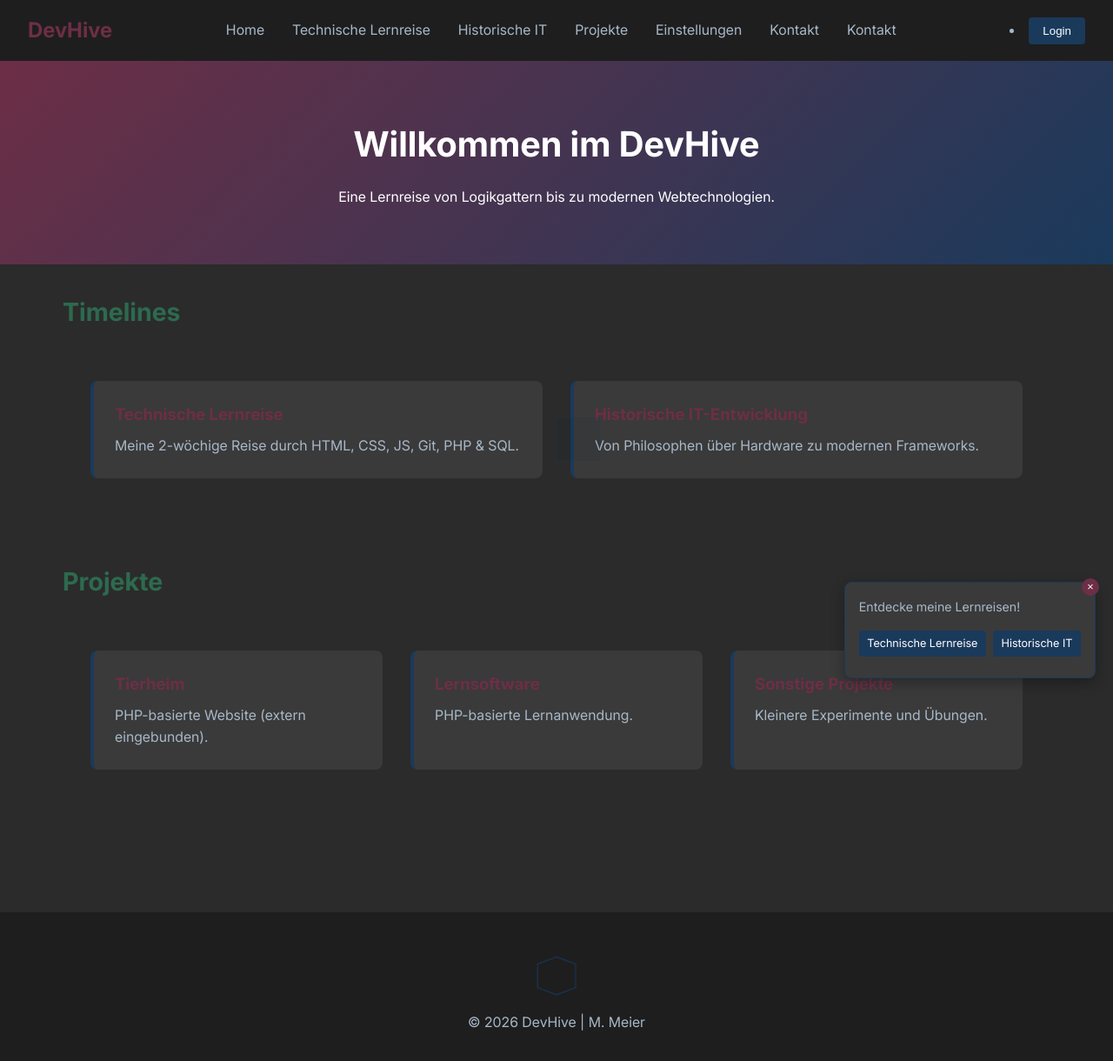
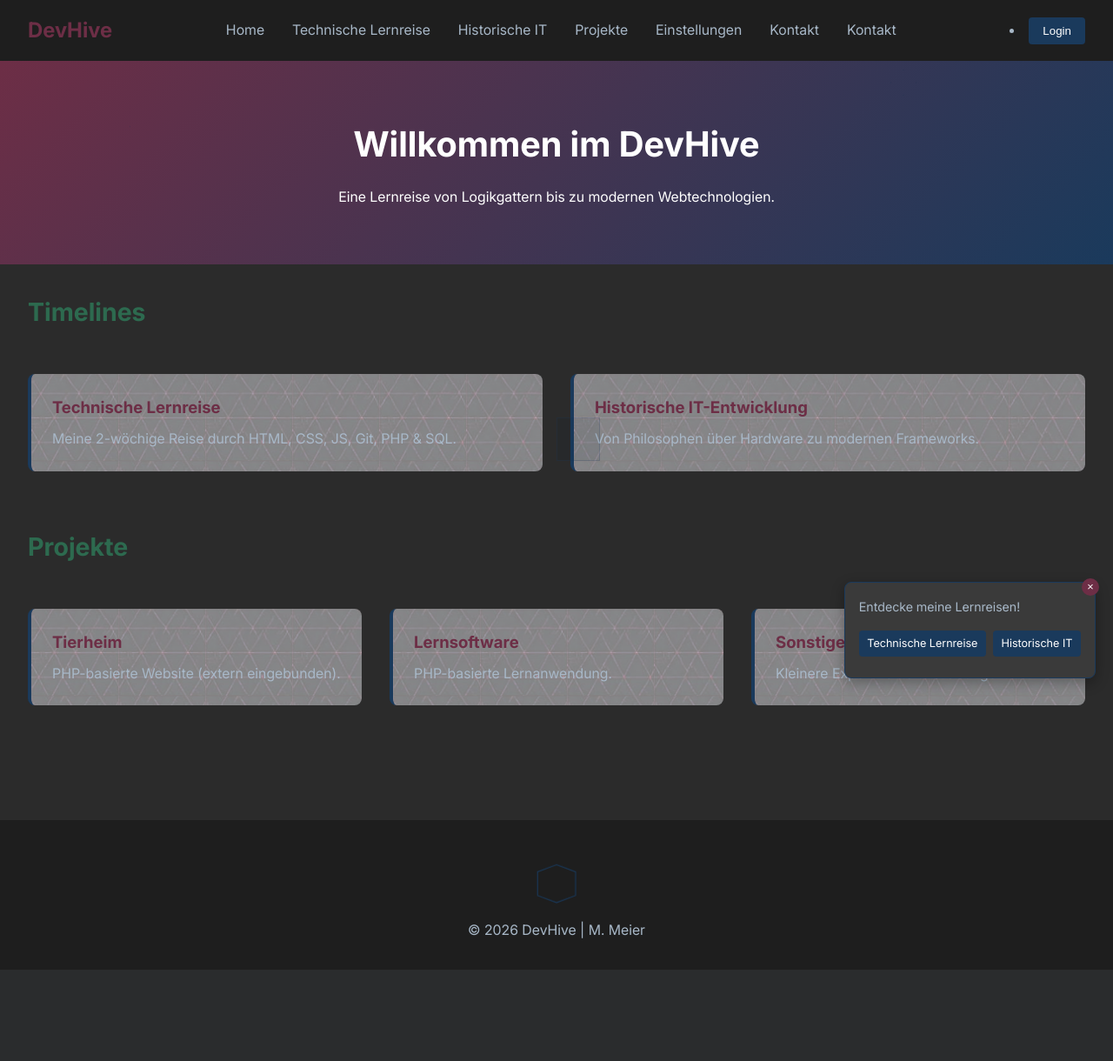
Before and after one commit to MMCodeMystic/devhive, a PHP site: page /index.php in a window 1280 px wide. Shown: the whole page at 87% size. After the commit the page ends 1115 px from the top, so only its background shows below. Run offline with PHP 8.4, Linux system fonts and the light colour scheme.

Commit message:
WIP: Login-Popup finalisiert, Known Issues dokumentiert (Burger-Menü, Theme, Timelines, Cards)

```diff
--- a/css/base.css
+++ b/css/base.css
@@ -31,6 +31,29 @@
 
 html {
     height: 100%;
+}
+
+body {
+    min-height: 100vh;
+    margin: 0;
+    padding: 0;
+    background: var(--bg);
+    color: var(--text);
+    line-height: 1.6;
+    transition: background 0.3s, color 0.3s;
+}
+/* ===== Body & HTML ===== */
+html, body {
+    height: 100%;
+    font-family: 'Inter', sans-serif;
+    background: var(--bg);
+    color: var(--text);
+    line-height: 1.6;
+}
+
+
+html {
+    height: 100%;
     font-family: 'Inter', sans-serif;
     background: var(--bg);
     color: var(--text);
@@ -38,10 +61,55 @@ html {
 }
 
 body {
-    min-height: 100vh;
+    min-height: 100vh; /* Mindesthöhe = Viewport-Höhe */
+    margin: 0;
+    padding: 0;
+    font-family: 'Inter', sans-serif;
+    background: var(--bg);
+    color: var(--text);
+    line-height: 1.6;
+    transition: background 0.3s, color 0.3s; /* Farbwechsel-Animation */
     display: flex;
     flex-direction: column;
 }
+
+/* Kachel-Hintergrund für gesamte Seite */
+body::before {
+    content: '';
+    position: fixed;
+    top: 0;
+    left: 0;
+    width: 100%;
+    height: 100%;
+    background:
+            linear-gradient(rgba(0, 0, 0, 0.1), rgba(0, 0, 0, 0.1)),
+            url('../assets/images/kachel_dark_01.png') repeat;
+    background-size: 200px 200px;
+    z-index: -1;
+    pointer-events: none;
+}
+
+.bright-mode body::before {
+    background:
+            linear-gradient(rgba(255, 255, 255, 0.1), rgba(255, 255, 255, 0.1)),
+            url('../assets/images/kachel_bright_01.png') repeat;
+    background-size: 200px 200px;
+}
+
+/* ===== Hero-Section (Farbverlauf + Zentrierung) ===== */
+.hero {
+    text-align: center;
+    padding: 4rem 2rem;
+    background: linear-gradient(135deg, var(--accent-red), var(--accent-blue));
+    color: white;
+}
+
+.hero h1 {
+    font-size: 2.5rem;
+    margin-bottom: 1rem;
+    text-align: center;
+}
+
 
 /* ===== Fonts ===== */
 @font-face {
--- a/css/cards.css
+++ b/css/cards.css
@@ -31,3 +31,18 @@
         padding: 1rem;
     }
 }
+
+/* ===== Kacheln für Cards ===== */
+.card {
+    background:
+            linear-gradient(rgba(255, 255, 255, 0.5), rgba(255, 255, 255, 0.5)),
+            url('../assets/images/kachel_dark_01.png') repeat;
+    background-size: 100px 100px;
+}
+
+.bright-mode .card {
+    background:
+            linear-gradient(rgba(220, 220, 220, 200), rgba(200, 200, 200, 0.7)),
+            url('../assets/images/kachel_bright_01.png') repeat;
+    background-size: 100px 100px;
+}
--- a/css/layout.css
+++ b/css/layout.css
@@ -3,7 +3,7 @@
     display: flex;
     justify-content: space-between;
     align-items: center;
-    padding: 1rem;
+    padding: 1rem 2rem;
     background: var(--nav-bg);
     position: sticky;
     top: 0;
@@ -24,6 +24,7 @@
     color: var(--accent-red);
 }
 
+/* ===== Burger-Menü ===== */
 .burger-menu {
     background: none;
     border: none;
@@ -60,6 +61,24 @@
     z-index: 99;
     overflow-y: auto;
 }
+@media (min-width: 769px) {
+    .burger-menu {
+        display: none;
+    }
+
+    .navbar {
+        display: flex !important;
+        position: static !important;
+        flex-direction: row !important;
+        justify-content: flex-end !important;
+        height: auto !important;
+        padding: 0 !important;
+        transform: none !important;
+        width: auto !important;
+        background: none !important;
+    }
+}
+
 
 .navbar.active {
     transform: translateX(0);
@@ -101,6 +120,22 @@
 .nav-links a:hover::after {
     width: 100%;
 }
+
+/* ===== Überschriften für Startseite ===== */
+.section-title {
+    color: var(--accent-green);
+    margin: 2rem 0 1rem 2rem; /* Abstand links und oben */
+    font-size: 1.8rem;
+    text-align: left;
+}
+
+@media (max-width: 768px) {
+    .section-title {
+        margin-left: 1rem;
+        margin-right: 1rem;
+    }
+}
+
 
 /* ===== Footer ===== */
 .footer {
--- a/header.php
+++ b/header.php
@@ -7,7 +7,7 @@
     <!-- Favicon für Dark Mode (Standard) -->
     <link id="favicon" rel="icon" href="assets/favicon/favicon-dark.ico" type="image/x-icon">
     <!-- CSS-Dateien -->
-    <link rel="stylesheet" href="css/style.css">
+
     <link rel="stylesheet" href="css/base.css">
     <link rel="stylesheet" href="css/layout.css">
     <link rel="stylesheet" href="css/components.css">
--- a/index.php
+++ b/index.php
@@ -4,7 +4,7 @@
     <meta charset="UTF-8">
     <meta name="viewport" content="width=device-width, initial-scale=1.0">
     <title>DevHive | Portfolio & Lernreise</title>
-    <link rel="stylesheet" href="css/style.css">
+
 </head>
 <body>
     <?php
@@ -20,7 +20,7 @@
         </section>
 
         <section id="timelines" class="section">
-            <h2>Timelines</h2>
+            <h2 class="section-title">Timelines</h2>
             <div class="cards">
                 <div class="card">
                     <h3>Technische Lernreise</h3>
@@ -36,7 +36,7 @@
         </section>
 
         <section id="projekte" class="section">
-            <h2>Projekte</h2>
+            <h2 class="section-title">Projekte</h2>
             <div class="cards">
                 <div class="card">
                     <h3>Tierheim</h3>
--- a/js/login.js
+++ b/js/login.js
@@ -4,6 +4,9 @@ document.addEventListener('DOMContentLoaded', () => {
     const passwordToggle = document.getElementById('password-toggle');
 
     if (passwordToggle && passwordInput) {
+        // Speichere das ursprüngliche HTML des Buttons
+        const originalHTML = passwordToggle.innerHTML;
+
         passwordToggle.addEventListener('mousedown', () => {
             passwordInput.type = 'text';
         });
--- a/js/main.js
+++ b/js/main.js
@@ -1,5 +1,5 @@
 document.addEventListener('DOMContentLoaded', () => {
-    // Theme-Toggle + Favicon-Wechsel
+    // ===== Theme-Toggle + Favicon-Wechsel =====
     const darkModeBtn = document.getElementById('dark-mode-btn');
     const brightModeBtn = document.getElementById('bright-mode-btn');
     const body = document.body;
@@ -37,7 +37,7 @@ document.addEventListener('DOMContentLoaded', () => {
         });
     }
 
-    // Login-Popup
+    // ===== Login-Popup =====
     const loginBtn = document.getElementById('login-btn');
     const loginPopup = document.getElementById('login-popup');
     const closeLoginBtn = document.getElementById('close-login');
@@ -52,23 +52,30 @@ document.addEventListener('DOMContentLoaded', () => {
         });
     }
 
-    // Passwort anzeigen/verstecken
+    // ===== Passwort anzeigen/verstecken (Hexagon bleibt erhalten) =====
     const passwordToggle = document.getElementById('password-toggle');
     const passwordInput = document.getElementById('password');
 
     if (passwordToggle && passwordInput) {
-        passwordToggle.addEventListener('click', () => {
-            if (passwordInput.type === 'password') {
-                passwordInput.type = 'text';
-                passwordToggle.textContent = '🙈';
-            } else {
-                passwordInput.type = 'password';
-                passwordToggle.textContent = '👁️';
-            }
+        passwordToggle.addEventListener('mousedown', () => {
+            passwordInput.type = 'text';
+        });
+
+        passwordToggle.addEventListener('mouseup', () => {
+            passwordInput.type = 'password';
+        });
+
+        // Für Touch-Geräte
+        passwordToggle.addEventListener('touchstart', () => {
+            passwordInput.type = 'text';
+        });
+
+        passwordToggle.addEventListener('touchend', () => {
+            passwordInput.type = 'password';
         });
     }
 
-    // Kontakt-Link in Navbar hinzufügen
+    // ===== Kontakt-Link in Navbar =====
     const navLinks = document.querySelector('.nav-links');
     if (navLinks) {
         const kontaktLink = document.createElement('li');
@@ -76,7 +83,7 @@ document.addEventListener('DOMContentLoaded', () => {
         navLinks.appendChild(kontaktLink);
     }
 
-    // Hexagon-Animation → Footer
+    // ===== Hexagon-Animation → Footer =====
     const hexagonAnimation = document.querySelector('.hexagon-animation');
     const footerHexagonContainer = document.querySelector('.footer-hexagon-container');
     if (hexagonAnimation && footerHexagonContainer) {
@@ -86,7 +93,7 @@ document.addEventListener('DOMContentLoaded', () => {
         }, 1500);
     }
 
-    // CTA-Popup
+    // ===== CTA-Popup =====
     const ctaPopup = document.getElementById('cta-popup');
     const ctaClose = document.getElementById('cta-close');
     if (ctaPopup && ctaClose) {
@@ -99,7 +106,7 @@ document.addEventListener('DOMContentLoaded', () => {
         });
     }
 
-    // Footer-Easter Egg
+    // ===== Footer-Easter Egg =====
     const footerHexagon = document.querySelector('.footer-hexagon');
     if (footerHexagon) {
         let clickCount = 0;
@@ -112,9 +119,10 @@ document.addEventListener('DOMContentLoaded', () => {
         });
     }
 
-    // Burger-Menü
+    // ===== Burger-Menü =====
     const burgerMenu = document.querySelector('.burger-menu');
     const navbar = document.querySelector('.navbar');
+
     if (burgerMenu && navbar) {
         burgerMenu.addEventListener('click', () => {
             const isExpanded = burgerMenu.getAttribute('aria-expanded') === 'true';
@@ -122,8 +130,9 @@ document.addEventListener('DOMContentLoaded', () => {
             navbar.classList.toggle('active');
         });
 
-        const navLinks = document.querySelectorAll('.nav-links a');
-        navLinks.forEach(link => {
+        // Schließe das Menü, wenn auf einen Link geklickt wird
+        const navLinksAll = document.querySelectorAll('.nav-links a');
+        navLinksAll.forEach(link => {
             link.addEventListener('click', () => {
                 if (window.innerWidth <= 768) {
                     burgerMenu.setAttribute('aria-expanded', 'false');
@@ -133,7 +142,7 @@ document.addEventListener('DOMContentLoaded', () => {
         });
     }
 
-    // Autofit für Textarea im Kontaktformular
+    // ===== Autofit für Textarea =====
     const textarea = document.getElementById('nachricht');
     if (textarea) {
         textarea.addEventListener('input', () => {
@@ -142,21 +151,45 @@ document.addEventListener('DOMContentLoaded', () => {
         });
     }
 
-    // Lade Skripte für Timelines, Filter, etc.
+    // ===== Kachel-Hintergrund (zufällig pro Seite) =====
+    const isBrightMode = body.classList.contains('bright-mode');
+    const kachelPrefix = isBrightMode ? 'kachel_bright_' : 'kachel_dark_';
+    const kachelCount = 5;
+    const randomKachel = Math.floor(Math.random() * kachelCount) + 1;
+
+    const style = document.createElement('style');
+    style.innerHTML = `
+        body::before {
+            content: '';
+            position: fixed;
+            top: 0;
+            left: 0;
+            width: 100%;
+            height: 100%;
+            background:
+                linear-gradient(rgba(0, 0, 0, 0.1), rgba(0, 0, 0, 0.1)),
+                url('assets/images/${kachelPrefix}${randomKachel.toString().padStart(2, '0')}.png') repeat;
+            background-size: 200px 200px;
+            z-index: -1;
+            pointer-events: none;
+        }
+    `;
+    document.head.appendChild(style);
+
+    // ===== Skripte dynamisch laden =====
     if (document.getElementById('lernreise-timeline')) {
-        loadScript('js/timeline.js');
+        const script = document.createElement('script');
+        script.src = 'js/timeline.js';
+        document.body.appendChild(script);
     }
     if (document.getElementById('historisch-timeline')) {
-        loadScript('js/timeline.js');
+        const script = document.createElement('script');
+        script.src = 'js/timeline.js';
+        document.body.appendChild(script);
     }
     if (document.getElementById('login-popup')) {
-        loadScript('js/login.js');
+        const script = document.createElement('script');
+        script.src = 'js/login.js';
+        document.body.appendChild(script);
     }
 });
-
-// Hilfsfunktion zum Laden von Skripten
-function loadScript(url) {
-    const script = document.createElement('script');
-    script.src = url;
-    document.body.appendChild(script);
-}
```
Also changed, not shown: CHANGELOG.md, assets/images/kachel_bright_01.png (added), assets/images/kachel_bright_01.svg (added), assets/images/kachel_dark_01.png (added).
